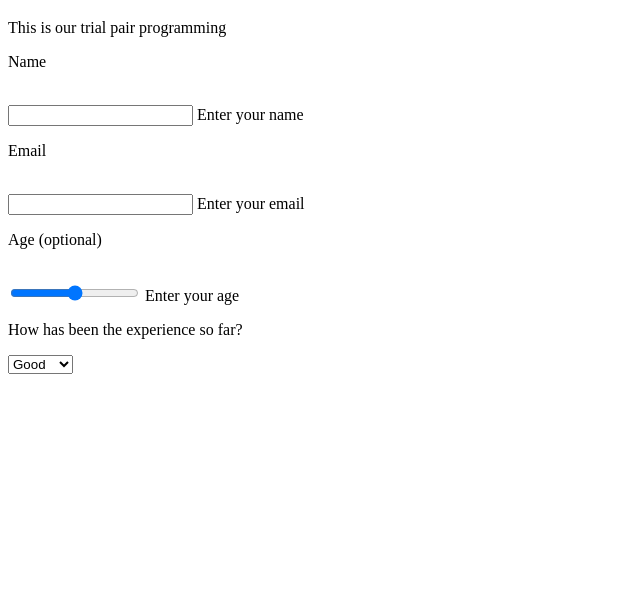
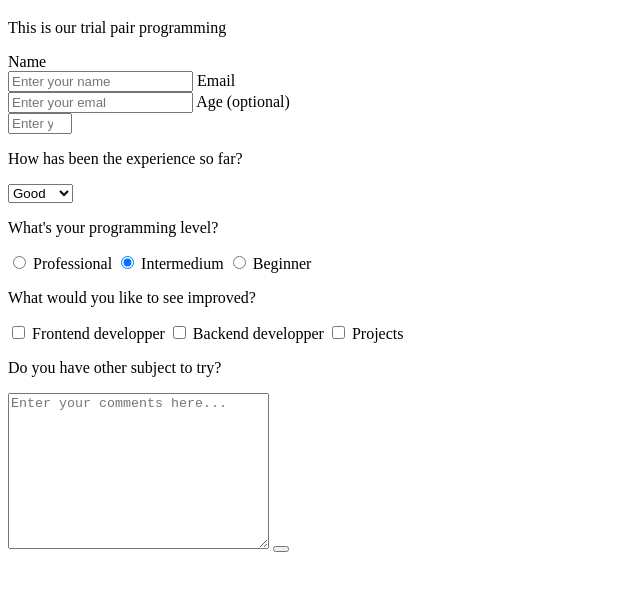
Before and after one commit to JoseLuis20-20/repository-microverse-two, a plain HTML site: page index.html in a window 1280 px wide. Shown: the part 61-652 px from the top of the page, without its empty margins (0-640 px from the left). Drawn offline with Linux system fonts and the light colour scheme.

Commit message:
commit-3

```diff
--- a/index.html
+++ b/index.html
@@ -9,10 +9,10 @@
 <body>
     <h1 id = "title">Microverse Survey</h1>
     <p id = "description">This is our trial pair programming</p>
-    <form action="" id="survey form">
-        <p> Name</p> <br> <input type="text" id="name"> <label for="name" id="name-label">Enter your name</label>
-        <p>Email</p> <br> <input type="email" id="email"> <label for="email" id="email-label"> Enter your email</label>
-        <p>Age (optional)</p> <br> <input type="range" id="number" min="8" max="100"> <label for="number" id="number-label">Enter your age</label>
+    <form action="" id="survey-form">
+        <label for="name"> Name</label> <br> <input type="text" id="name" placeholder="Enter your name">
+        <label for="email">Email</label> <br> <input type="email" id="email" placeholder="Enter your emal">
+        <label for="number">Age (optional)</label> <br> <input type="number" id="number" min="8" max="100" placeholder="Enter your age">
         <p>How has been the experience so far?</p>
         <select name="dropdown" id="dropdown">
             <option value="0"> Good </option>
@@ -20,6 +20,27 @@
             <option value="2"> So bad </option>
         </select>
 
+        <p>What's your programming level?</p>
+        <input type="radio" id="test1" name="pro" value="professional">
+        <label for="test1"> Professional</label>
+        <input type="radio" id="test2" name="inter" value="intermedium" checked>
+        <label for="test1"> Intermedium</label>
+        <input type="radio" id="test3" name="beg" value="beginner">
+        <label for="test1"> Beginner</label>
+
+        <p>What would you like to see improved?</p>
+        <input type="checkbox" id="testcb1" name="cb1" value="fed">
+        <label for="testcb1">Frontend developper </label>
+        <input type="checkbox" id="testcb2" name="cb2" value="bed">
+        <label for="testcb1">Backend developper </label>
+        <input type="checkbox" id="testcb3" name="cb3" value="proj">
+        <label for="testcb1">Projects </label>
+
+        <p>Do you have other subject to try?</p>
+        <textarea placeholder="Enter your comments here..." cols="30" rows="10"></textarea>
+
+        <button id="submit" type="submit" placeholder="Submit!"></button>
+
     </form>
 </body>
 </html>
```
